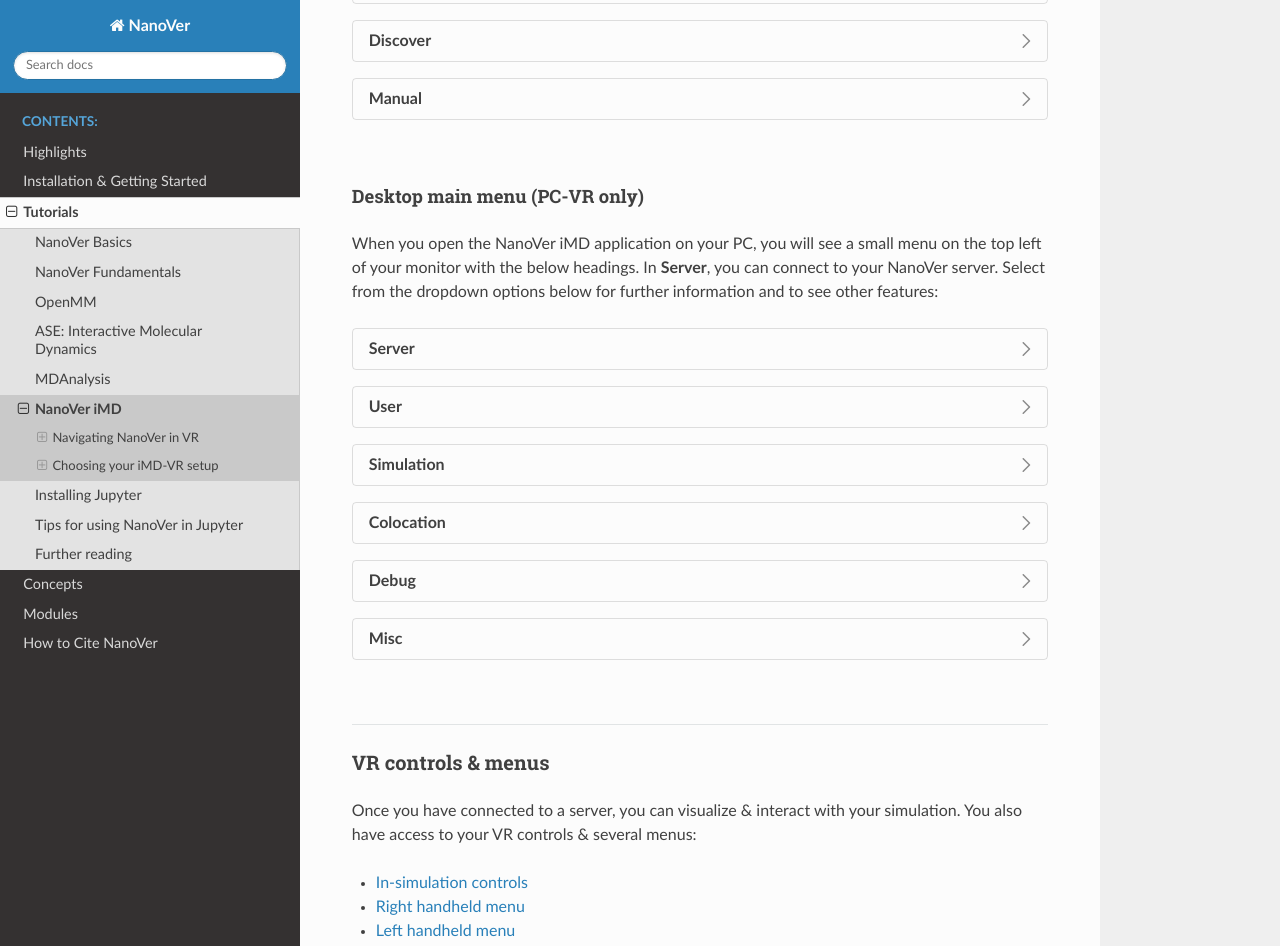
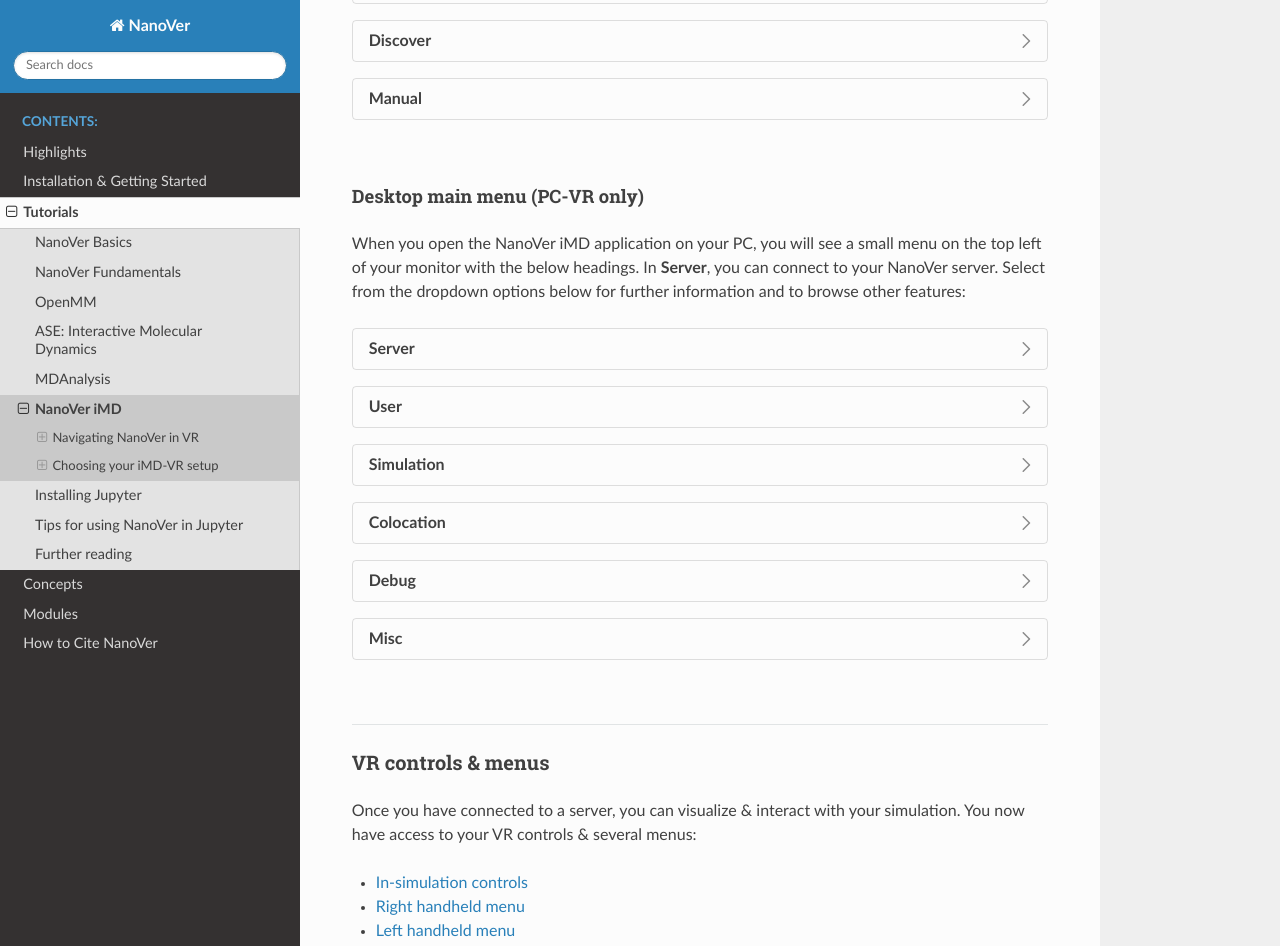
Before and after one commit to IRL2/nanover-docs, a Sphinx documentation site: the page built from source/tutorials/vrclient.rst, in a window 1280 px wide and 1400 px high, scrolled down 3048 px. Shown: the top 946 px of the window. Built offline with Sphinx 7.4.7 and the Read the Docs theme 3.1.0, drawn with Linux system fonts in a browser that asks for light colours; pages that are not in the unit, such as notebooks, are missing from menus; the version number could not be read and is left out; some of the changed text lies outside the part shown.

Commit message:
Minor wording changes
Updated the wording on various parts of the page for clarity.

```diff
--- a/source/tutorials/vrclient.rst
+++ b/source/tutorials/vrclient.rst
@@ -131,7 +131,7 @@
    .. grid-item::
 
         .. important::
-            To press a button on the main menu in VR,
+            To press a button on the in-VR main menu,
             **place the end of your right controller** on the button and **click the trigger**.
 
 
@@ -187,7 +187,7 @@
 When you open the NanoVer iMD application on your PC, you will see a small menu on the top left of your monitor with the
 below headings.
 In **Server**, you can connect to your NanoVer server.
-Select from the dropdown options below for further information and to see other features:
+Select from the dropdown options below for further information and to browse other features:
 
 .. dropdown:: Server
 
@@ -291,7 +291,7 @@
 ###################
 
 Once you have connected to a server, you can visualize & interact with your simulation.
-You also have access to your VR controls & several menus:
+You now have access to your VR controls & several menus:
 
 * :ref:`insimulationcontrols`
 
```
Also changed, not shown: other parts of source/tutorials/vrclient.rst (+5 -5 lines).
